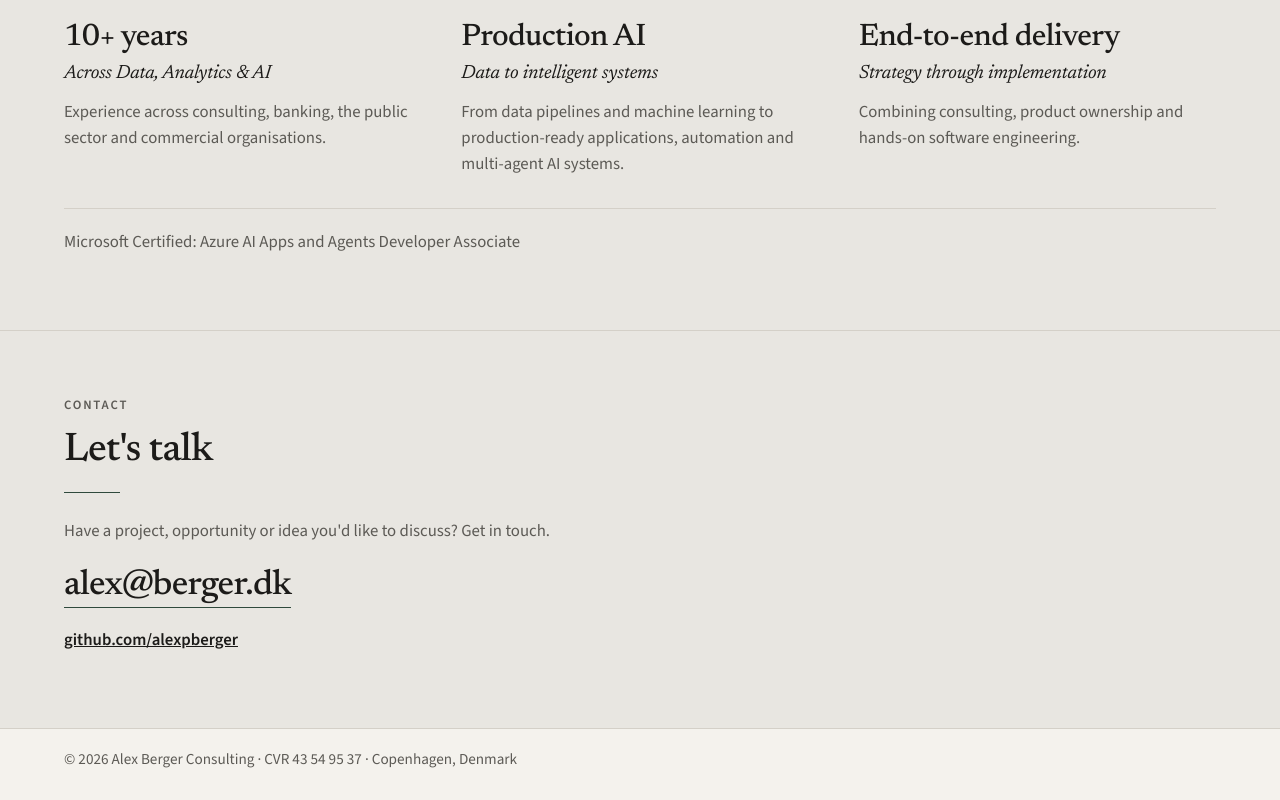
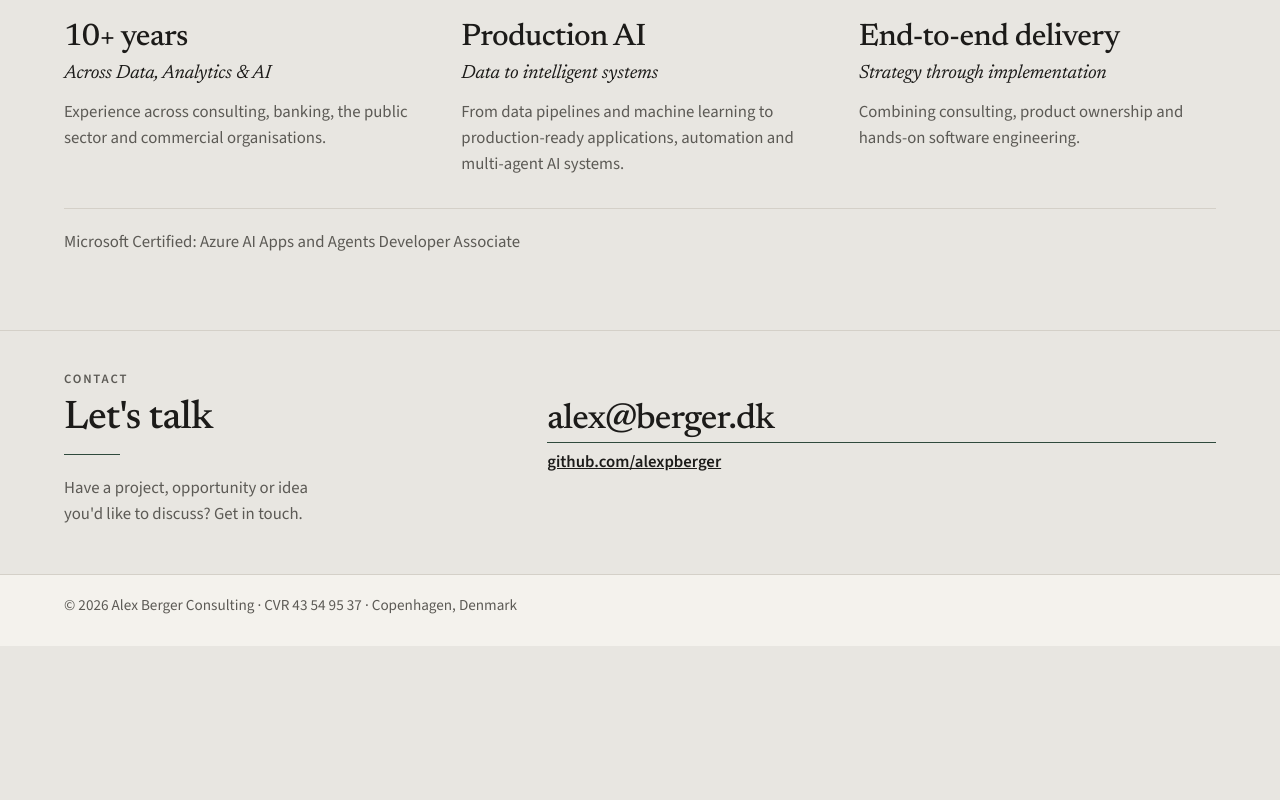
Before and after one commit to alexpberger/abc-website, a React (Vite) app: page / in a window 1280 px wide. Shown: the part 1433-2233 px from the top of the page. After the commit the page ends 2079 px from the top, so only its background shows below. Built offline with nearby package versions, Linux system fonts and the light colour scheme.

Commit message:
Tighten the Contact section so the links sit with the heading.

```diff
--- a/src/components/Contact.module.css
+++ b/src/components/Contact.module.css
@@ -1,6 +1,20 @@
+.section {
+  border-top: 1px solid var(--rule);
+  padding-top: clamp(1.75rem, 3vw, 2.5rem);
+  padding-bottom: clamp(2rem, 4vw, 3rem);
+}
+
+.title {
+  margin-top: 0.45rem;
+}
+
+.rule {
+  margin: 0.7rem 0 0.65rem;
+}
+
 .email {
   display: inline-block;
-  margin-top: 1.35rem;
+  margin-top: 0.85rem;
   border-bottom: 1px solid var(--accent);
   color: var(--ink);
   font-family: "Newsreader", Georgia, "Times New Roman", serif;
@@ -16,9 +30,53 @@
 }
 
 .github {
-  margin-top: 1.15rem;
+  margin-top: 0.45rem;
 }
 
 .github a {
   font-weight: 600;
 }
+
+@media (min-width: 1100px) {
+  .grid {
+    display: grid;
+    grid-template-columns: 27rem minmax(0, 1fr);
+    column-gap: clamp(3rem, 4vw, 5rem);
+    grid-template-areas:
+      "label ."
+      "title email"
+      "rule github"
+      "lead .";
+    align-items: baseline;
+  }
+
+  .label {
+    grid-area: label;
+  }
+
+  .title {
+    grid-area: title;
+  }
+
+  .rule {
+    grid-area: rule;
+    align-self: start;
+  }
+
+  .lead {
+    grid-area: lead;
+    align-self: start;
+  }
+
+  .email {
+    grid-area: email;
+    margin-top: 0;
+    align-self: baseline;
+  }
+
+  .github {
+    grid-area: github;
+    margin-top: 0.35rem;
+    align-self: start;
+  }
+}
--- a/src/components/Contact.tsx
+++ b/src/components/Contact.tsx
@@ -7,17 +7,20 @@ import styles from "./Contact.module.css";
 export function Contact() {
   return (
     <section
-      className={`${section.block} ${section.ruled}`}
+      className={styles.section}
       id={site.contact.id}
       aria-labelledby="contact-title"
     >
       <div className={layout.inner}>
-        <p className="section-label">{site.contact.label}</p>
-        <h2 id="contact-title" className={section.heading}>
+        <div className={styles.grid}>
+          <p className={`section-label ${styles.label}`}>
+            {site.contact.label}
+          </p>
+          <h2 id="contact-title" className={`${section.heading} ${styles.title}`}>
             {site.contact.title}
           </h2>
-        <hr className={section.rule} />
-        <p className={section.copy}>{site.contact.lead}</p>
+          <hr className={`${section.rule} ${styles.rule}`} />
+          <p className={`${section.copy} ${styles.lead}`}>{site.contact.lead}</p>
           <a className={styles.email} href={site.mailto}>
             {site.email}
           </a>
@@ -25,6 +28,7 @@ export function Contact() {
             <a href={site.githubUrl}>{site.githubLabel}</a>
           </p>
         </div>
+      </div>
     </section>
   );
 }
```
Lines whose indentation alone changed are shown as unchanged.
